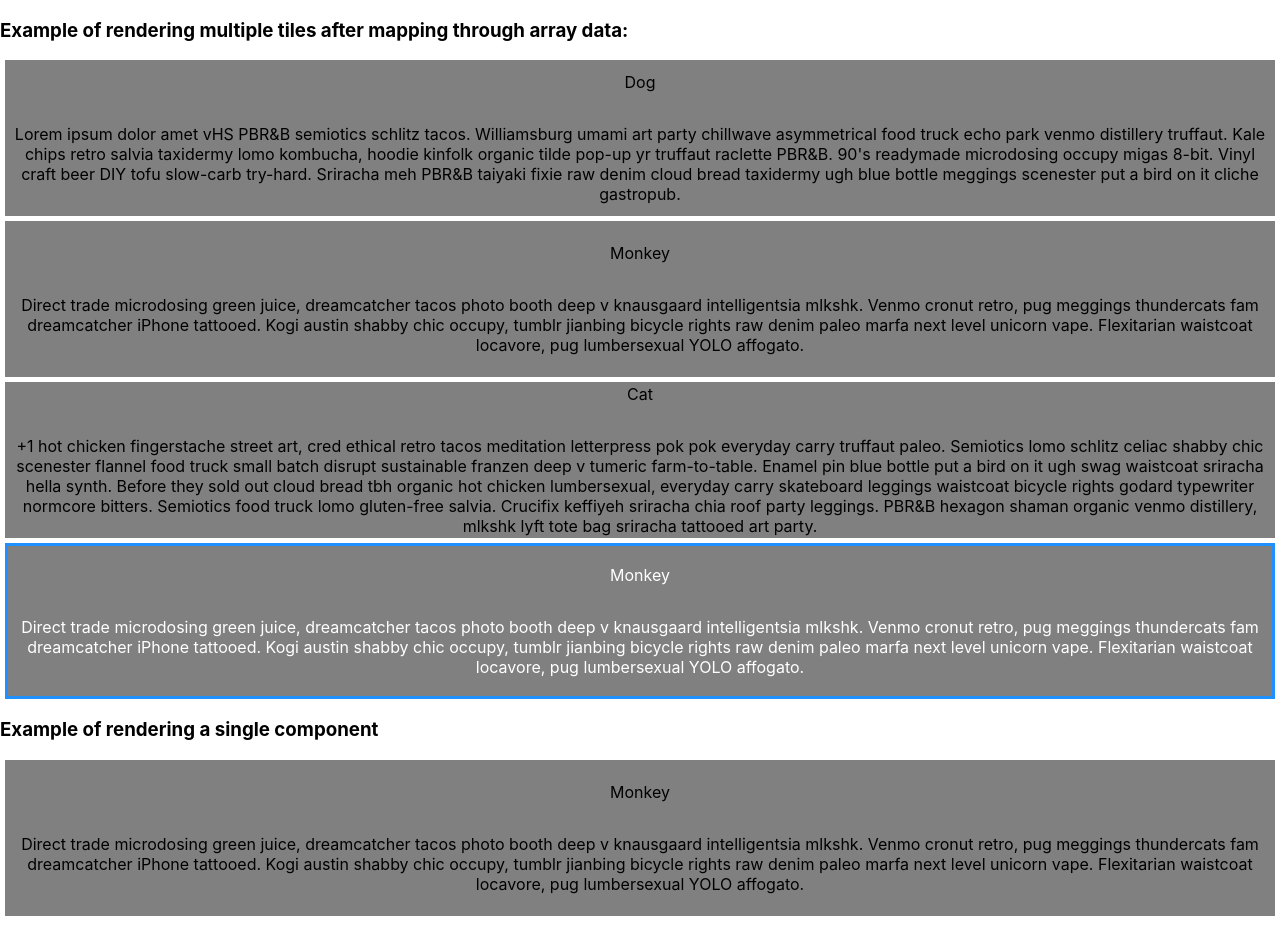
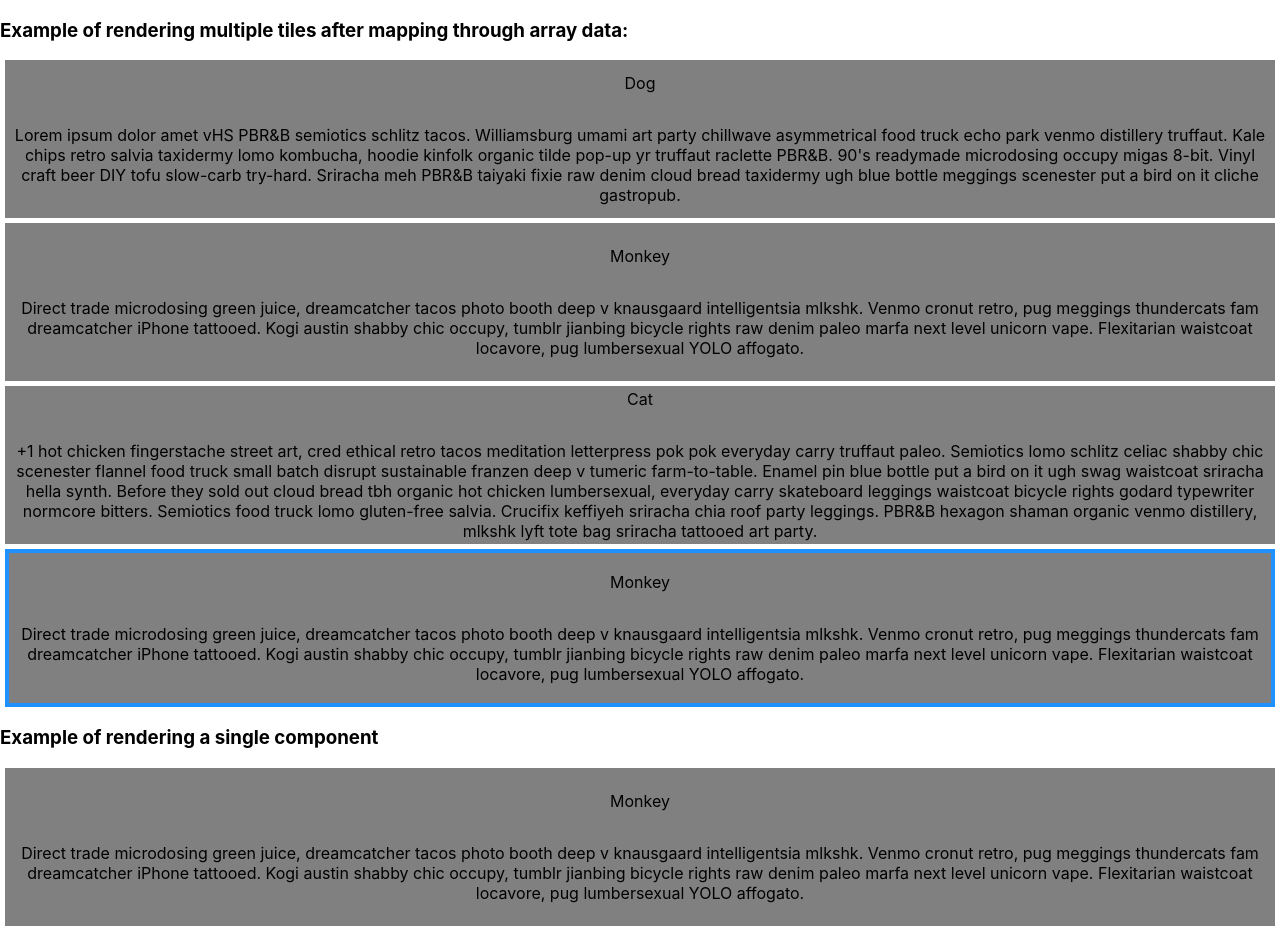
Before and after one commit to zcrowellTechtonic/react-border-click, a React (Create React App) app: page / in a window 1280 px wide. Built offline with nearby package versions, Linux system fonts and the light colour scheme.

Commit message:
Removed white text

```diff
--- a/src/components/TileStyles.js
+++ b/src/components/TileStyles.js
@@ -9,20 +9,22 @@ const styles = {
      flex-direction: column;
      justify-content: center;
      align-items: center;
-     border: 3px solid dodgerblue;
-     color: white;
+     border: 4px solid dodgerblue;
      margin: 5px;
+     cursor: pointer;
 `,
     not : css`
     text-align: center;
      background-color: grey;
-     border: 3px solid grey;
+     border: 4px solid grey;
      height: 150px;
      display: flex;
      flex-direction: column;
      justify-content: center;
      align-items: center;
-    margin: 5px;
+     margin: 5px;
+     cursor: pointer;
+
 `
 }
 export default styles
```
